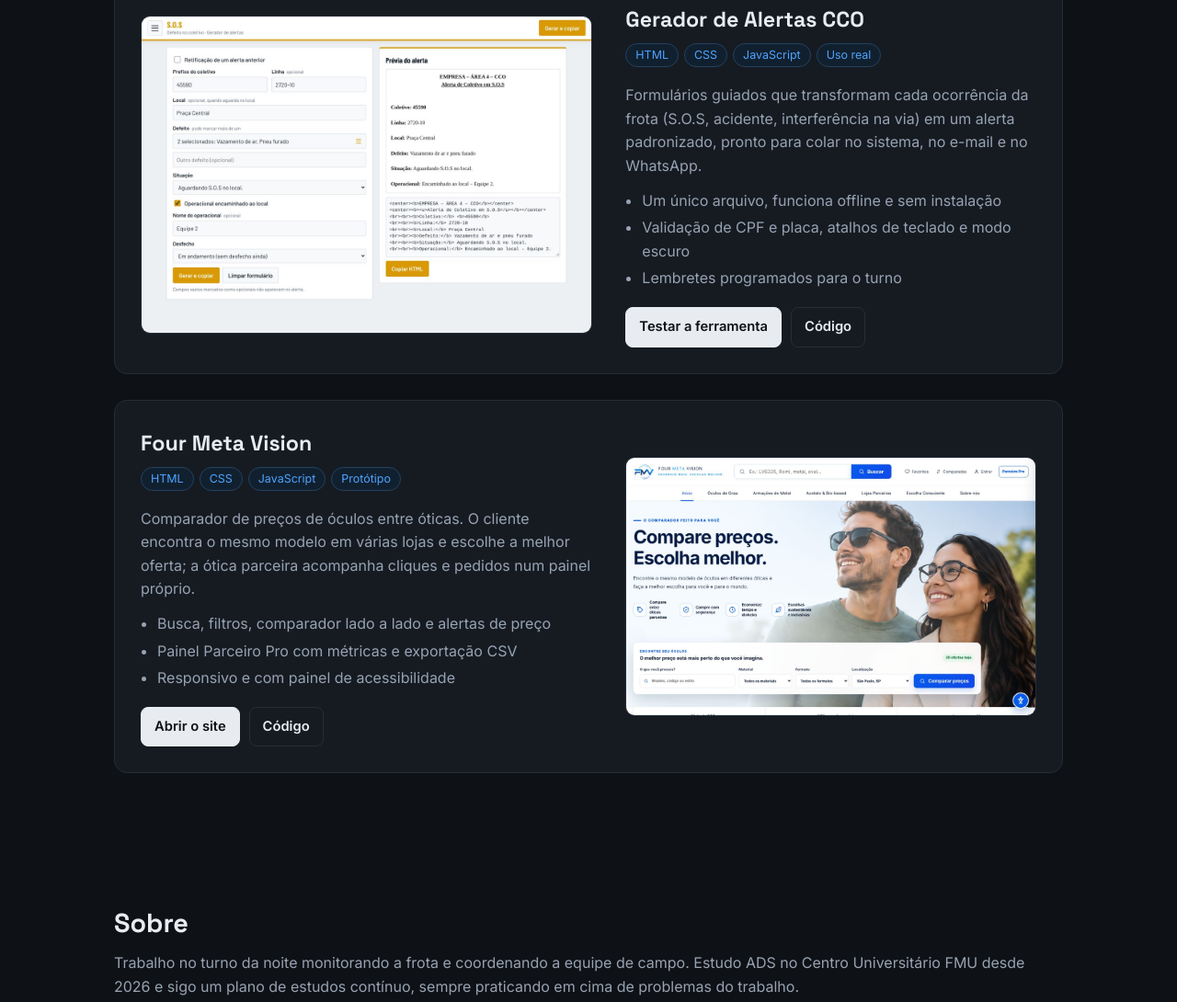
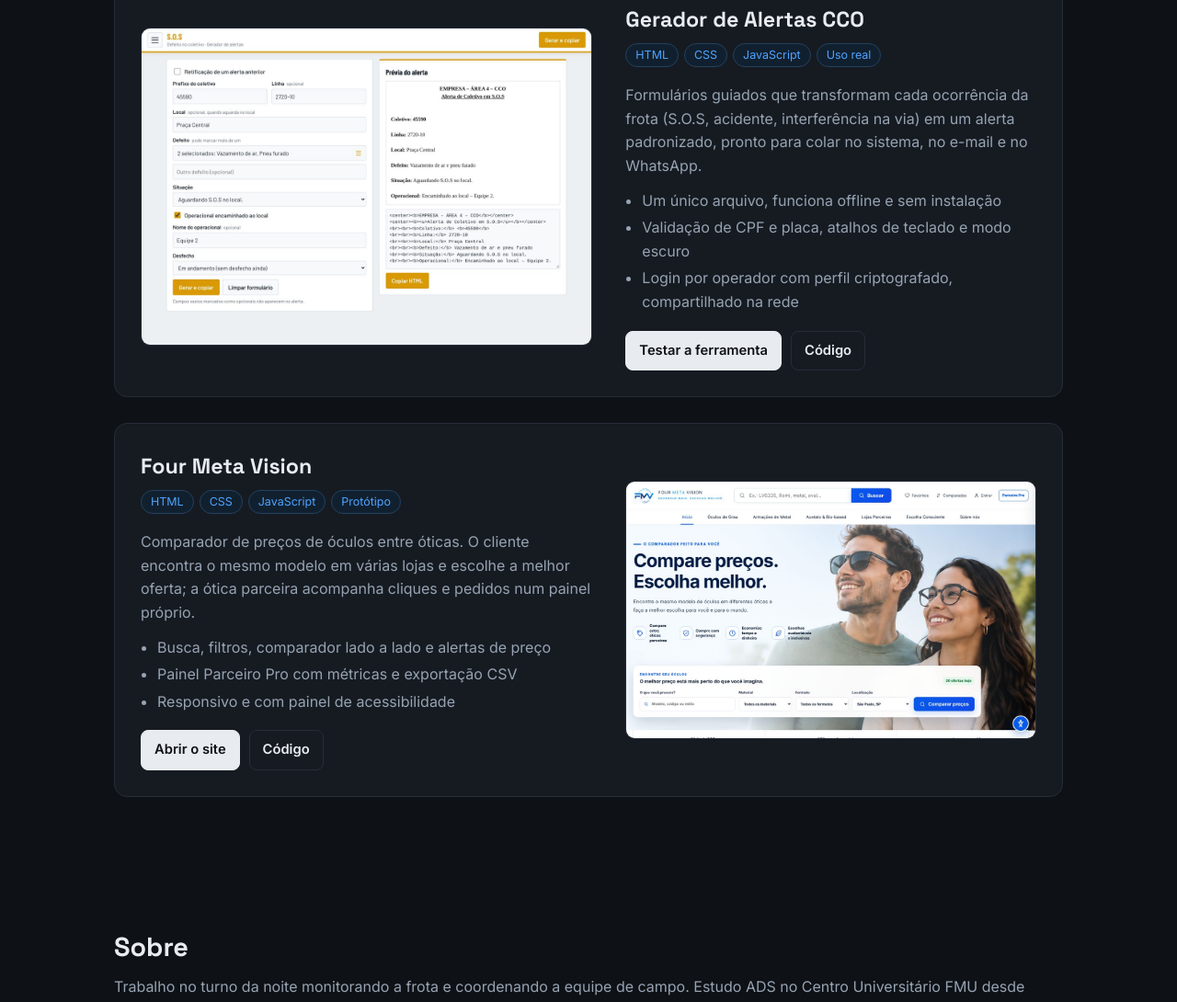
Before and after one commit to gabrielnsc60-spec/gabrielnsc60-spec.github.io, a plain HTML site: page index.html in a window 1280 px wide. Shown: the part 814-1904 px from the top of the page at 92% size. Drawn offline with Linux system fonts and the light colour scheme.

Commit message:
Card do Gerador: login por operador
Co-Authored-By: Claude Opus 5.5 <noreply@anthropic.com>
Claude-Session: https://claude.ai/code/session_01PYnnxad55VpoeuiXKCw1Lr

```diff
--- a/index.html
+++ b/index.html
@@ -83,7 +83,7 @@ footer{border-top:1px solid var(--line);padding:32px 0;color:var(--muted);font-s
       <ul>
         <li>Um único arquivo, funciona offline e sem instalação</li>
         <li>Validação de CPF e placa, atalhos de teclado e modo escuro</li>
-        <li>Lembretes programados para o turno</li>
+        <li>Login por operador com perfil criptografado, compartilhado na rede</li>
       </ul>
       <div class="links">
         <a class="go" href="https://gabrielnsc60-spec.github.io/Alerta-CCOarea4/app/">Testar a ferramenta</a>
```
